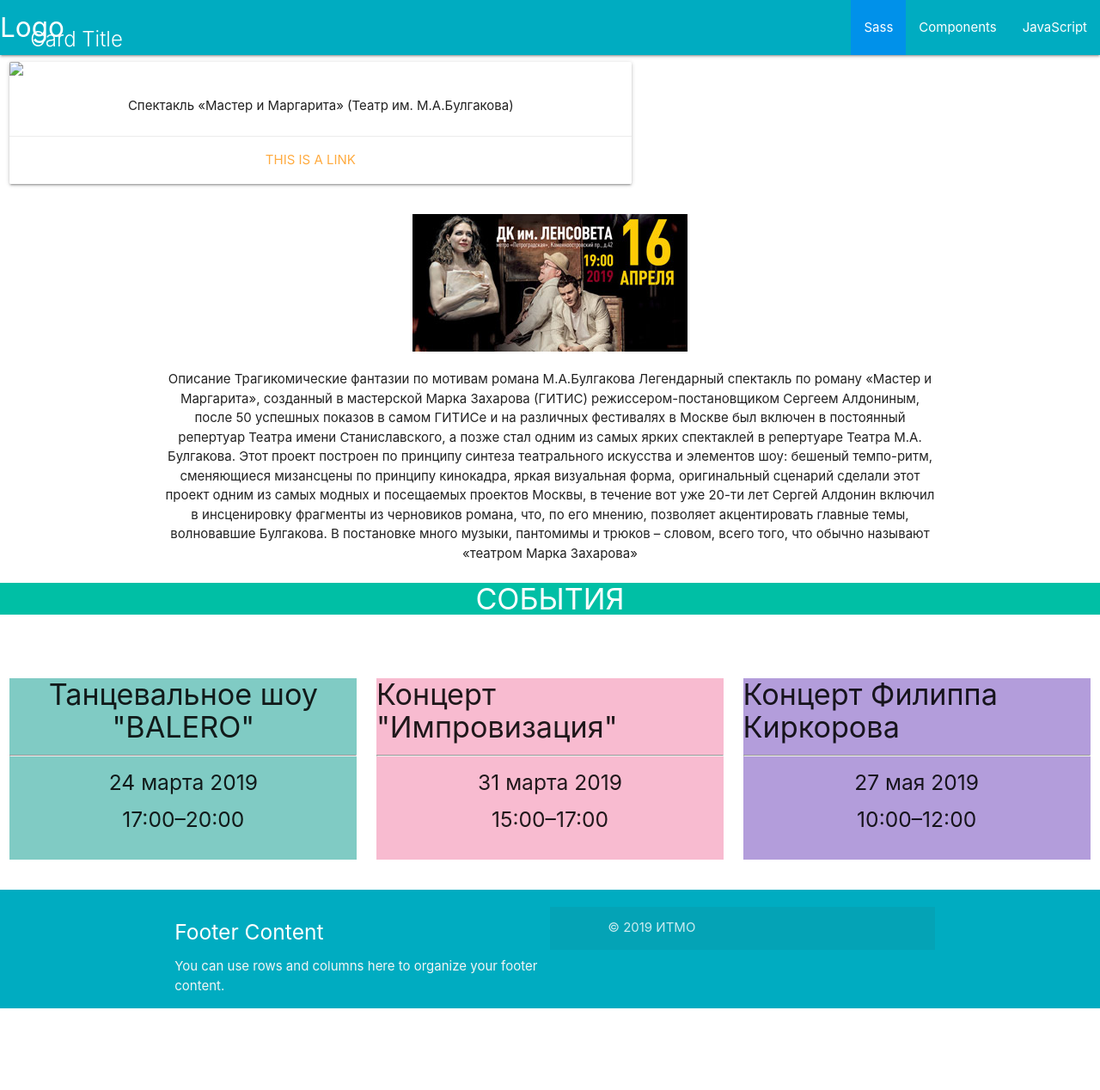
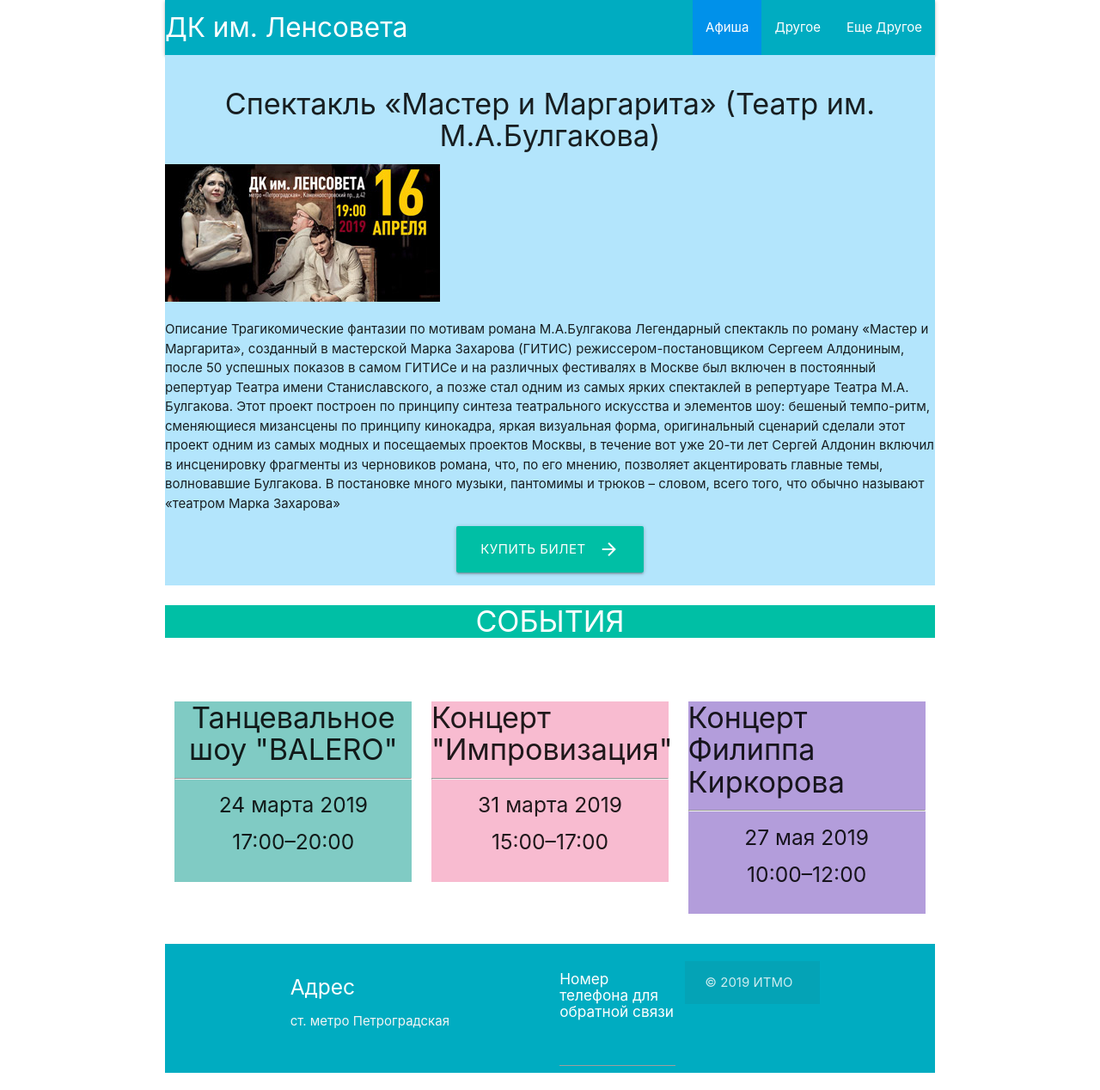
Before and after one commit to bgMargarita/lab2, a plain HTML site: page index.html in a window 1280 px wide. Shown: the whole page at 86% size. Before the commit the page ends 1193 px from the top, so only its background shows below. Drawn offline with nearby package versions, Linux system fonts and the light colour scheme.

Commit message:
add buttom and colors

```diff
--- a/index.html
+++ b/index.html
@@ -15,39 +15,25 @@
 
 
 
-<div class="block block1">
+<div class="container">
 <nav class="nav-extended  cyan darken-1">
   <div class="nav-wrapper">
-    <a href="#" class="brand-logo">Logo</a>
+    <a href="#" class="brand-logo">ДК им. Ленсовета</a>
     <a href="#" data-target="mobile-demo" class="sidenav-trigger"><i class="material-icons">menu</i></a>
     <ul id="nav-mobile" class="right hide-on-med-and-down">
-      <li><a class =" light-blue accent-4">Sass</a></li>
-      <li><a href="">Components</a></li>
-      <li><a href="">JavaScript</a></li>
+      <li><a class =" light-blue accent-4">Афиша</a></li>
+      <li><a href="">Другое</a></li>
+      <li><a href="">Еще Другое</a></li>
     </ul>
   </div>
 </nav>
 
-<div class="row center">
-    <div class="col s12 m7 center">
-      <div class="card">
-        <div class="card-image">
-          <img src="images/sample-1.jpg">
-          <span class="card-title">Card Title</span>
-        </div>
-        <div class="card-content">
-          <p>Спектакль «Мастер и Маргарита» (Театр им. М.А.Булгакова)</p>
-        </div>
-        <div class="card-action">
-          <a href="#">This is a link</a>
-        </div>
-      </div>
-    </div>
-  </div>
-</div>
-<div class="container center">
-    <img alt="" src="Xac706bXibZIlHcdCYiCfTDFkUEFN_am.jpg">
-    <dib> <p>Описание
+
+
+<div class="section row  light-blue lighten-4 m12 "><h4 class=" center">Спектакль «Мастер и Маргарита» (Театр им. М.А.Булгакова)</h4>
+
+    <div class=""><img alt="" src="Xac706bXibZIlHcdCYiCfTDFkUEFN_am.jpg">
+     <p>Описание
         Трагикомические фантазии по мотивам романа М.А.Булгакова
 
         Легендарный спектакль по роману «Мастер и Маргарита», созданный в мастерской Марка Захарова (ГИТИС) режиссером-постановщиком Сергеем Алдониным, после 50 успешных показов в самом ГИТИСе и на различных фестивалях в Москве был включен в постоянный репертуар Театра имени Станиславского, а позже стал одним из самых ярких спектаклей в репертуаре Театра М.А. Булгакова.
@@ -55,6 +41,14 @@
         Этот проект построен по принципу синтеза театрального искусства и элементов шоу: бешеный темпо-ритм, сменяющиеся мизансцены по принципу кинокадра, яркая визуальная форма, оригинальный сценарий сделали этот проект одним из самых модных и посещаемых проектов Москвы, в течение вот уже 20-ти лет Сергей Алдонин включил в инсценировку фрагменты из черновиков романа, что, по его мнению, позволяет акцентировать главные темы, волновавшие Булгакова.
 
         В постановке много музыки, пантомимы и трюков – словом, всего того, что обычно называют «театром Марка Захарова»</p></dib>
+      </div>
+      <div class="center-align">
+          <button class="btn-large waves-effect waves-light teal accent-4 "  name="action">Купить билет
+              <i class="material-icons right">arrow_forward</i>
+          </button>
+      </div>
+      <div>
+      </div>
 </div>
 
 <h4 class="teal accent-4 white-text center">СОБЫТИЯ</h4>
@@ -95,9 +89,15 @@
 <footer class="page-footer cyan darken-1 ">
     <div class="container">
       <div class="row">
-        <div class="col l6 s12">
-          <h5 class="white-text">Footer Content</h5>
-          <p class="grey-text text-lighten-4">You can use rows and columns here to organize your footer content.</p>
+        <div class="col l6 s12 m6">
+          <h5 class="white-text">Адрес</h5>
+          <p class="grey-text text-lighten-4">ст. метро Петроградская</p>
+        </div>
+        <div class="col s12 l3 m4">
+            <h6 class="white-text">Номер телефона для обратной связи</h6>
+            <div class="mdc-text-field">
+                <input type="text" class="mdc-text-field__input">
+            </div>
         </div>
     <div class="footer-copyright">
       <div class="container">
```
